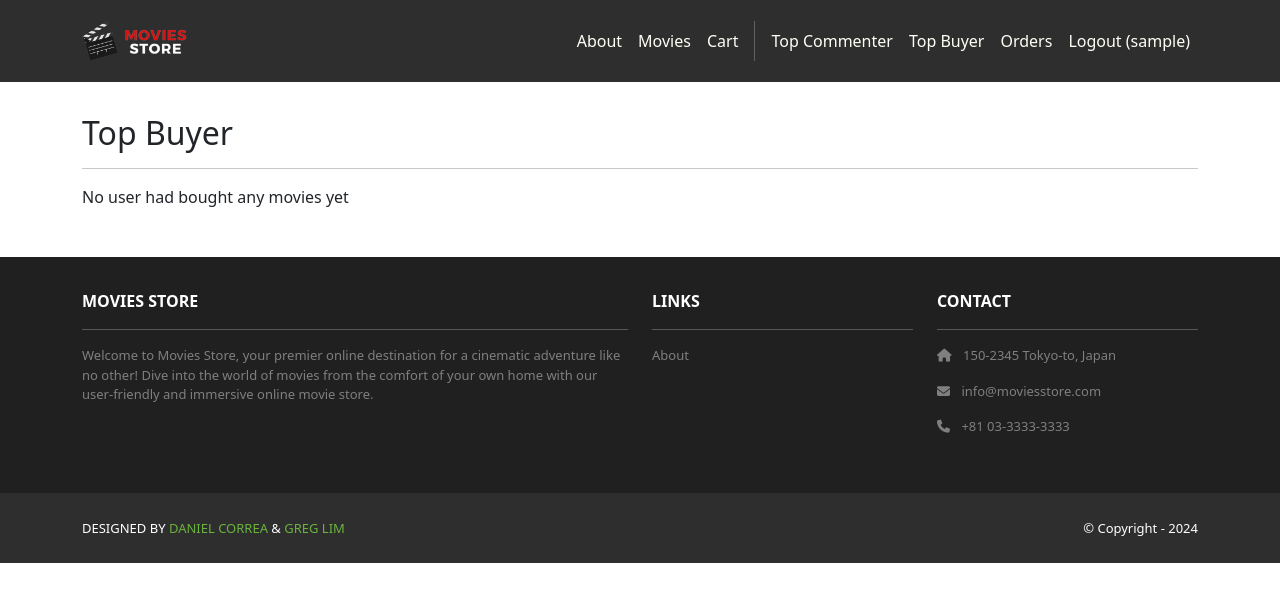
After one commit to RaghavGarg1210/moviestore2340, a Django app: page /cart/top-buyer/ in a window 1280 px wide. The commit adds this page. Shown: the top 602 px of the page. Run offline with Django 5.2, Linux system fonts and the light colour scheme; the visitor is signed in with stand-in values (Sample User, id 1); data comes from the database, SQL or seed files in the repository; data that the repository does not hold is empty; some libraries are stand-ins or nearby versions.

Commit message:
userstory3

```diff
--- /dev/null
+++ b/cart/templates/cart/top_buyer.html
@@ -0,0 +1,21 @@
+{% extends 'base.html' %}
+{% block content %}
+<div class="p-3">
+  <div class="container">
+    <div class="row mt-3">
+      <div class="col mx-auto mb-3">
+        <h2>Top Buyer</h2>
+        <hr />
+
+        {% if template_data.username %}
+
+        <p>Top Buyer User: {{ template_data.username }}</p>
+        <p>Movies purchased: {{ template_data.movies_purchased }}</p>
+        {% else %}
+        <p>No user had bought any movies yet</p>
+        {% endif %}
+      </div>
+    </div>
+  </div>
+</div>
+{% endblock content %}
--- a/cart/urls.py
+++ b/cart/urls.py
@@ -5,6 +5,6 @@ urlpatterns = [
     path('', views.index, name='cart.index'),
     path('clear/', views.clear, name='cart.clear'),
     path('purchase/', views.purchase, name='cart.purchase'),
-
+    path('top-buyer/', views.top_buyer, name='cart.top_buyer'),
 
 ]
--- a/cart/views.py
+++ b/cart/views.py
@@ -3,7 +3,9 @@ from django.shortcuts import get_object_or_404, redirect
 from movies.models import Movie
 from .utils import calculate_cart_total
 from .models import Order, Item
-from django.contrib.auth.decorators import login_required
+from django.contrib.auth.decorators import login_required, user_passes_test
+from django.db.models import Sum
+
 
 def index(request):
     cart_total = 0
@@ -56,3 +58,21 @@ def purchase(request):
     template_data['order_id'] = order.id
     return render(request, 'cart/purchase.html',
         {'template_data': template_data})
+
+@user_passes_test(lambda u: u.is_staff)
+def top_buyer(request):
+    topB = ( Item.objects.values('order__user__username')
+            .annotate(movies_purchased = Sum('quantity'))
+            .order_by('-movies_purchased','order__user__username')
+            .first()
+            )
+    template_data = {}
+    template_data['title'] = 'Top Buyer'
+    if topB:
+        template_data['username'] = topB['order__user__username']
+        template_data['movies_purchased'] = topB['movies_purchased']
+    else:
+        template_data['username'] = None
+        template_data['movies_purchased'] =0
+    return render(request, 'cart/top_buyer.html',
+            {'template_data': template_data})
--- a/moviesstore/templates/base.html
+++ b/moviesstore/templates/base.html
@@ -48,6 +48,12 @@
               href="{% url 'movies.top_commenter' %}">Top Commenter
               </a>
               {% endif %}
+               {% if user.is_staff %}
+              <a class = "nav-link"
+              href="{% url 'cart.top_buyer' %}">Top Buyer
+              </a>
+              {% endif %}
+
               <a class="nav-link"
               href="{% url 'accounts.orders' %}">Orders
               </a>
```
Also changed, not shown: media/movie_images/images.jpeg (added).
